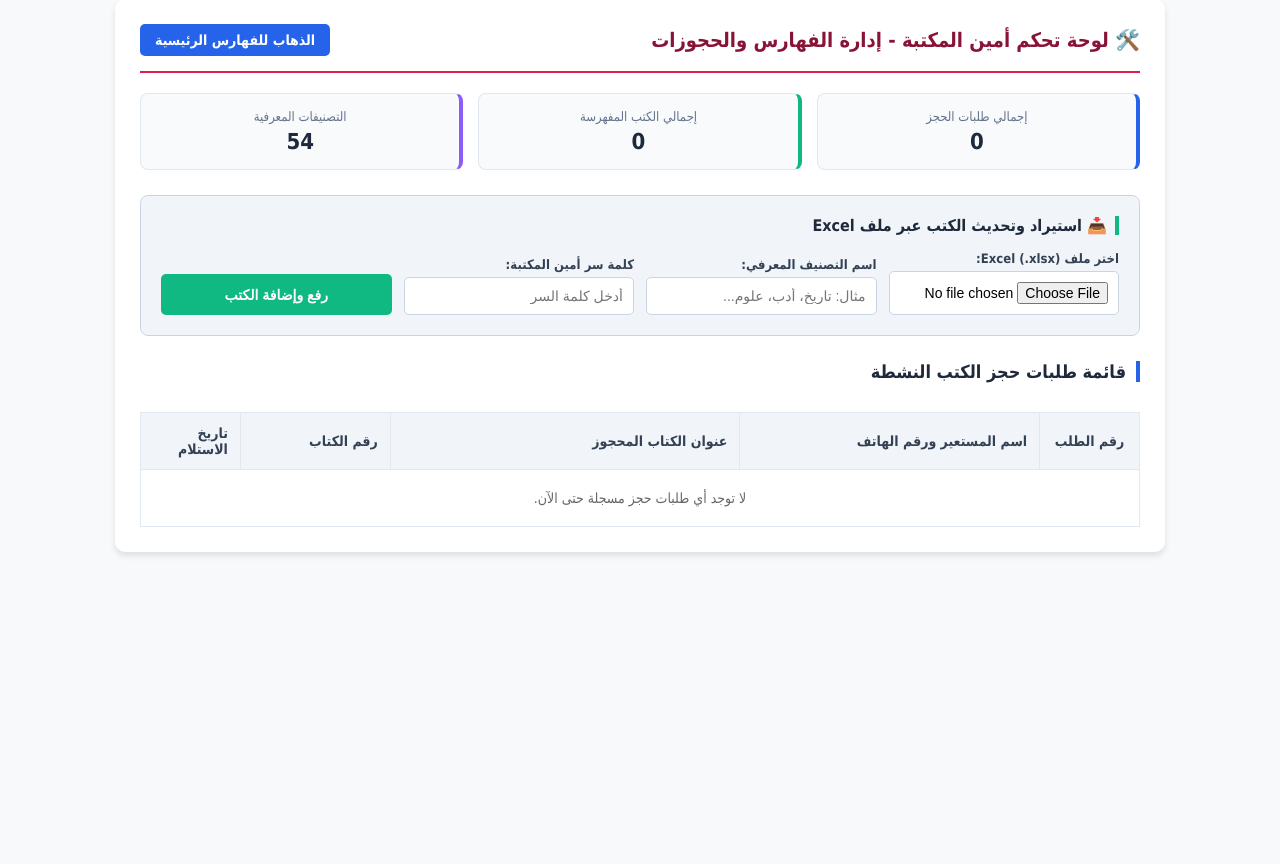
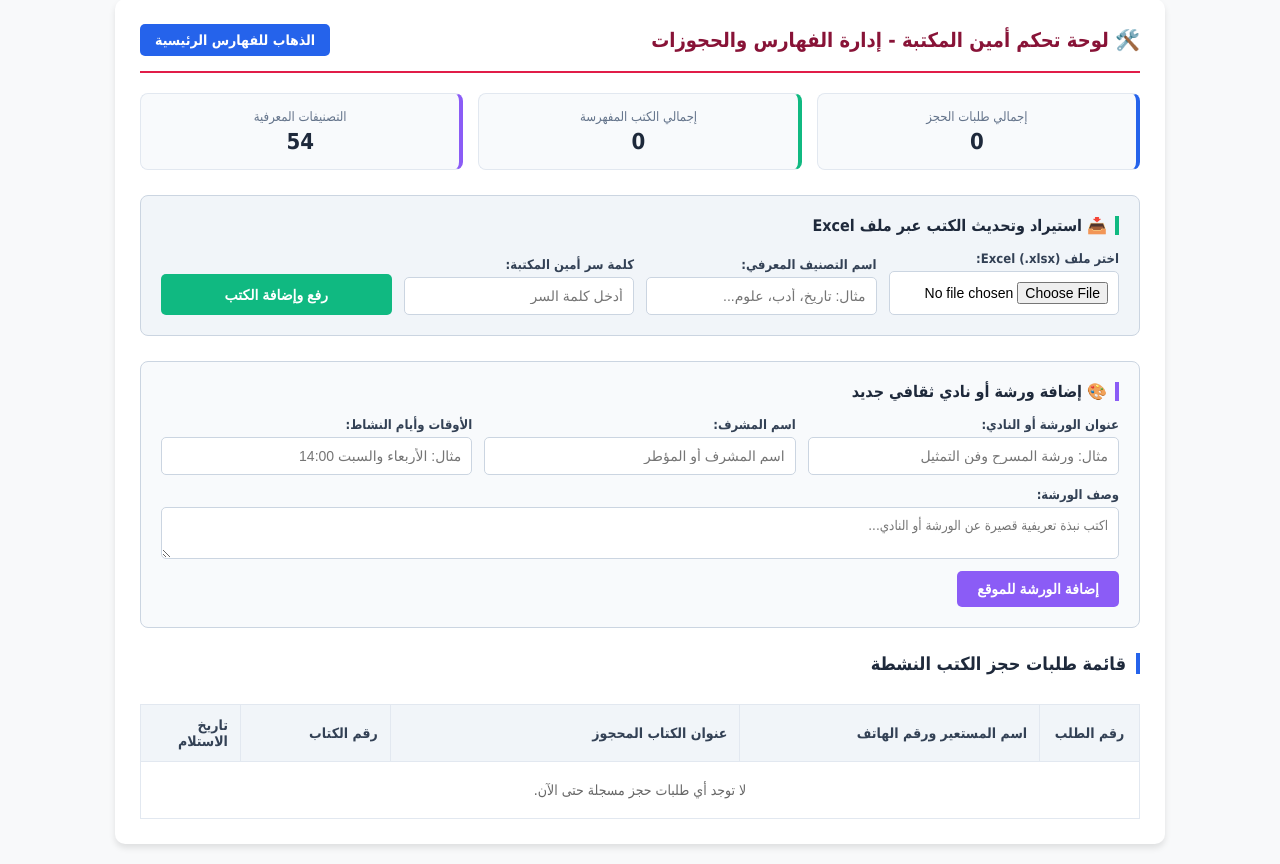
Before and after one commit to fourssan-design/libmca, a FastAPI app: template templates/admin.html in a window 1280 px wide. Shown: the part 21-885 px from the top of the page. Before the commit the page ends 577 px from the top, so only its background shows below. Run offline with FastAPI, Linux system fonts and the light colour scheme; the template is opened without the code that fills it, so the values that code supplies are empty.

Commit message:
Add workshop section with form in admin page
Added a section for adding workshops with a form to input details such as title, supervisor, schedule, and description.

```diff
--- a/templates/admin.html
+++ b/templates/admin.html
@@ -30,6 +30,12 @@
         .form-group input, .form-group select { padding: 10px; border: 1px solid #cbd5e1; border-radius: 5px; font-size: 14px; background: white; }
         .upload-btn { background-color: #10b981; color: white; border: none; padding: 10px 20px; border-radius: 5px; font-weight: bold; cursor: pointer; font-size: 14px; height: 41px; }
         .upload-btn:hover { background-color: #059669; }
+
+        /* قسم إضافة الورشات */
+        .workshop-admin-section { background: #f8fafc; border: 1px solid #cbd5e1; border-radius: 8px; padding: 20px; margin-bottom: 25px; }
+        .workshop-admin-section h3 { margin-top: 0; color: #1e293b; font-size: 16px; border-right: 4px solid #8b5cf6; padding-right: 8px; }
+        .workshop-btn { background-color: #8b5cf6; color: white; border: none; padding: 10px 20px; border-radius: 5px; font-weight: bold; cursor: pointer; font-size: 14px; }
+        .workshop-btn:hover { background-color: #7c3aed; }
 
         h2 { color: #1e293b; font-size: 18px; margin-top: 0; border-right: 4px solid #2563eb; padding-right: 10px; }
 
@@ -94,6 +100,32 @@
                 </div>
                 <button class="upload-btn" onclick="uploadExcelFile()">رفع وإضافة الكتب</button>
             </div>
+        </div>
+
+        <!-- قسم إضافة الورشات والأندية -->
+        <div class="workshop-admin-section">
+            <h3>🎨 إضافة ورشة أو نادي ثقافي جديد</h3>
+            <form id="addWorkshopForm" onsubmit="addNewWorkshop(event)">
+                <div style="display: grid; grid-template-columns: repeat(auto-fit, minmax(220px, 1fr)); gap: 12px; margin-bottom: 12px;">
+                    <div class="form-group">
+                        <label>عنوان الورشة أو النادي:</label>
+                        <input type="text" id="wTitle" placeholder="مثال: ورشة المسرح وفن التمثيل" required>
+                    </div>
+                    <div class="form-group">
+                        <label>اسم المشرف:</label>
+                        <input type="text" id="wSupervisor" placeholder="اسم المشرف أو المؤطر" required>
+                    </div>
+                    <div class="form-group">
+                        <label>الأوقات وأيام النشاط:</label>
+                        <input type="text" id="wSchedule" placeholder="مثال: الأربعاء والسبت 14:00" required>
+                    </div>
+                </div>
+                <div class="form-group" style="margin-bottom: 12px;">
+                    <label>وصف الورشة:</label>
+                    <textarea id="wDesc" placeholder="اكتب نبذة تعريفية قصيرة عن الورشة أو النادي..." required style="width: 100%; padding: 10px; border: 1px solid #cbd5e1; border-radius: 5px; background: white; box-sizing: border-box; font-family: Tahoma, sans-serif;" rows="2"></textarea>
+                </div>
+                <button type="submit" class="workshop-btn">إضافة الورشة للموقع</button>
+            </form>
         </div>
 
         <h2>قائمة طلبات حجز الكتب النشطة</h2>
@@ -181,7 +213,7 @@
                 btn.disabled = false;
                 if (data.message) {
                     alert(data.message);
-                    location.reload(); // تحديث الصفحة لرؤية العدد الجديد للكتب
+                    location.reload();
                 } else {
                     alert(data.error || 'حدث خطأ أثناء رفع الملف.');
                 }
@@ -192,6 +224,26 @@
                 alert('حدث خطأ في الاتصال بالخادم.');
             });
         }
+
+        function addNewWorkshop(event) {
+            event.preventDefault();
+            let title = document.getElementById('wTitle').value.trim();
+            let supervisor = document.getElementById('wSupervisor').value.trim();
+            let schedule = document.getElementById('wSchedule').value.trim();
+            let description = document.getElementById('wDesc').value.trim();
+
+            fetch('/api/admin/add-workshop', {
+                method: 'POST',
+                headers: { 'Content-Type': 'application/json' },
+                body: JSON.stringify({ title, supervisor, schedule, description })
+            })
+            .then(res => res.json())
+            .then(data => {
+                alert(data.message || "تمت إضافة الورشة بنجاح!");
+                location.reload();
+            })
+            .catch(err => alert("حدث خطأ أثناء إضافة الورشة."));
+        }
     </script>
 </body>
 </html>
```
